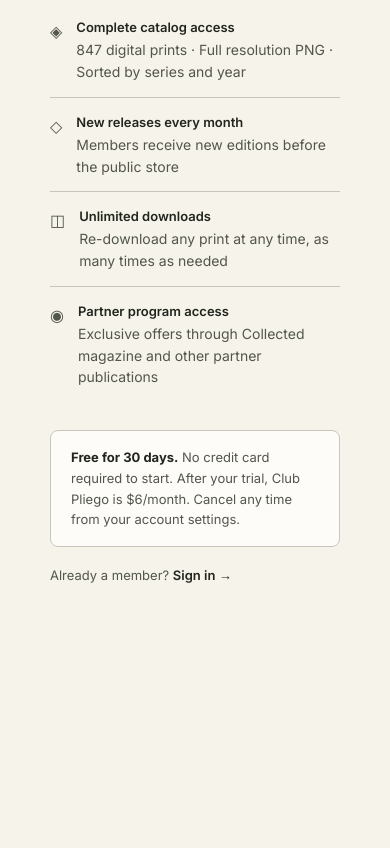
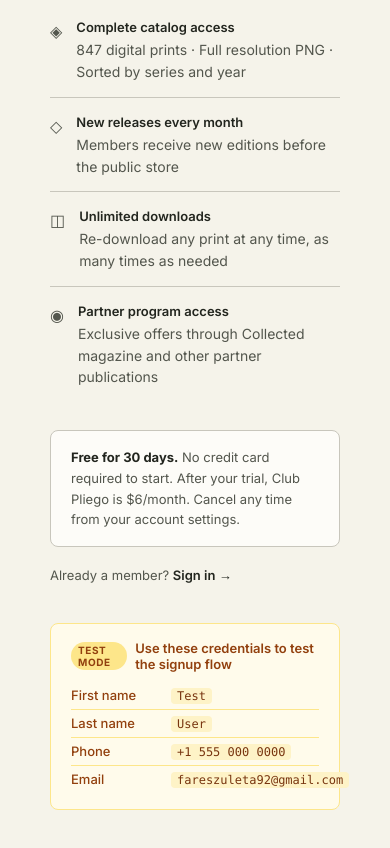
Before and after one commit to fareszuleta/pliego, a website: page public/join.html in a window 390 px wide. Shown: the part 385-1233 px from the top of the page. Before the commit the page ends 1048 px from the top, so only its background shows below. Drawn offline with Linux system fonts and the light colour scheme.

Commit message:
S3: add test credentials card to join.html left column
Amber-styled card at bottom of left content showing test name,
phone, and email for evaluators testing the signup flow.

Co-Authored-By: Claude Sonnet 4.6 <noreply@anthropic.com>

```diff
--- a/public/join.html
+++ b/public/join.html
@@ -142,6 +142,24 @@ header {
 .already-member { margin-top: 20px; font-size: 13px; color: var(--muted); }
 .already-member a { color: var(--ink); font-weight: 600; text-decoration: none; }
 .already-member a:hover { text-decoration: underline; }
+
+.test-card {
+  margin-top: 40px; padding: 16px 20px;
+  background: #FFFBEB; border: 1px solid #FDE68A; border-radius: 8px;
+  max-width: 520px;
+}
+.test-card-header { display: flex; align-items: center; gap: 8px; margin-bottom: 10px; }
+.test-badge {
+  font-size: 10px; font-weight: 700; letter-spacing: .06em; text-transform: uppercase;
+  background: #FDE68A; color: #92400E; padding: 2px 7px; border-radius: 20px;
+}
+.test-card-title { font-size: 13px; font-weight: 600; color: #92400E; }
+.test-row { display: flex; align-items: baseline; gap: 10px; padding: 5px 0;
+  border-bottom: 1px solid #FDE68A; font-size: 13px; }
+.test-row:last-child { border-bottom: none; }
+.test-key { color: #92400E; font-weight: 500; min-width: 90px; flex-shrink: 0; }
+.test-val { font-family: 'SFMono-Regular', Consolas, monospace; font-size: 12px;
+  color: #78350F; background: #FEF3C7; padding: 1px 6px; border-radius: 4px; }
 </style>
 </head>
 <body>
@@ -238,6 +256,29 @@ header {
   </div>
 
   <p class="already-member">Already a member? <a href="/login">Sign in →</a></p>
+
+  <div class="test-card">
+    <div class="test-card-header">
+      <span class="test-badge">Test mode</span>
+      <span class="test-card-title">Use these credentials to test the signup flow</span>
+    </div>
+    <div class="test-row">
+      <span class="test-key">First name</span>
+      <span class="test-val">Test</span>
+    </div>
+    <div class="test-row">
+      <span class="test-key">Last name</span>
+      <span class="test-val">User</span>
+    </div>
+    <div class="test-row">
+      <span class="test-key">Phone</span>
+      <span class="test-val">+1 555 000 0000</span>
+    </div>
+    <div class="test-row">
+      <span class="test-key">Email</span>
+      <span class="test-val">fareszuleta92@gmail.com</span>
+    </div>
+  </div>
 </div>
 
 <script>
```
